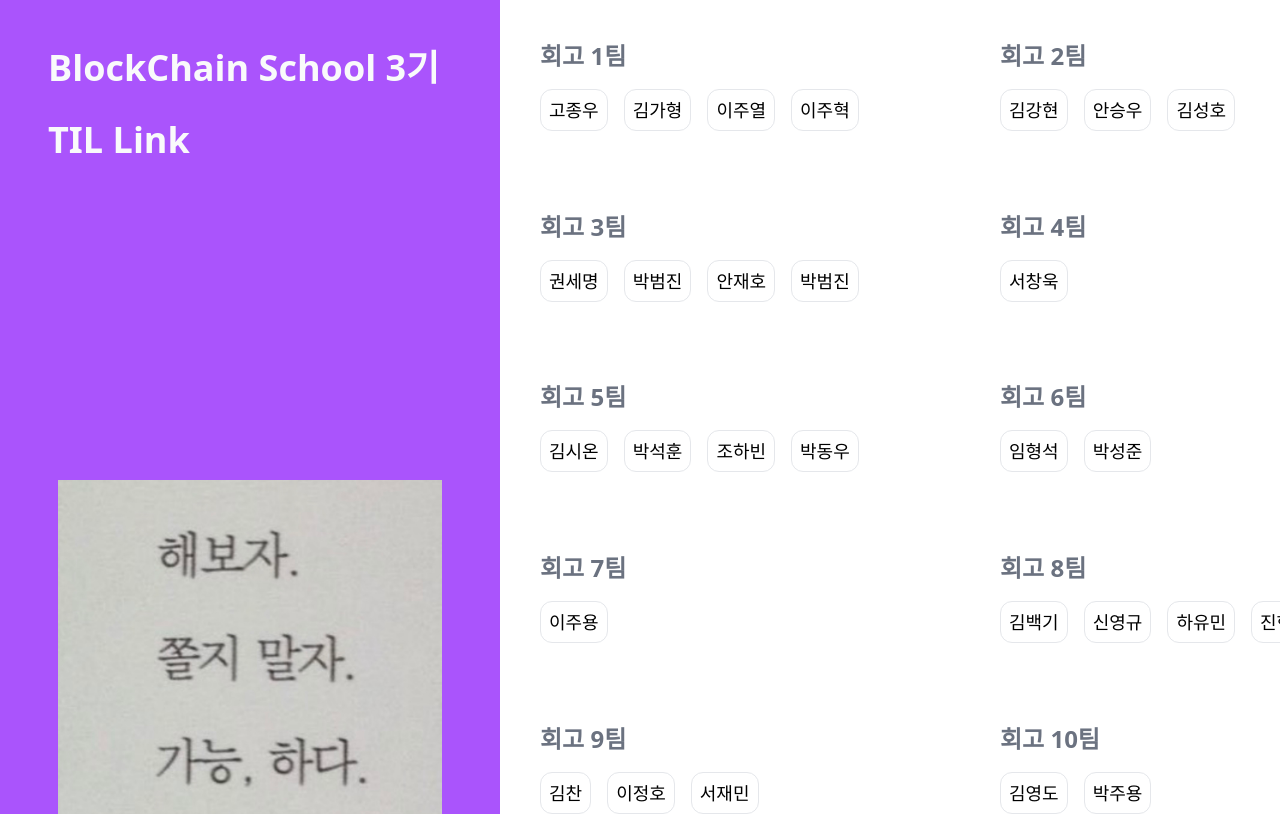
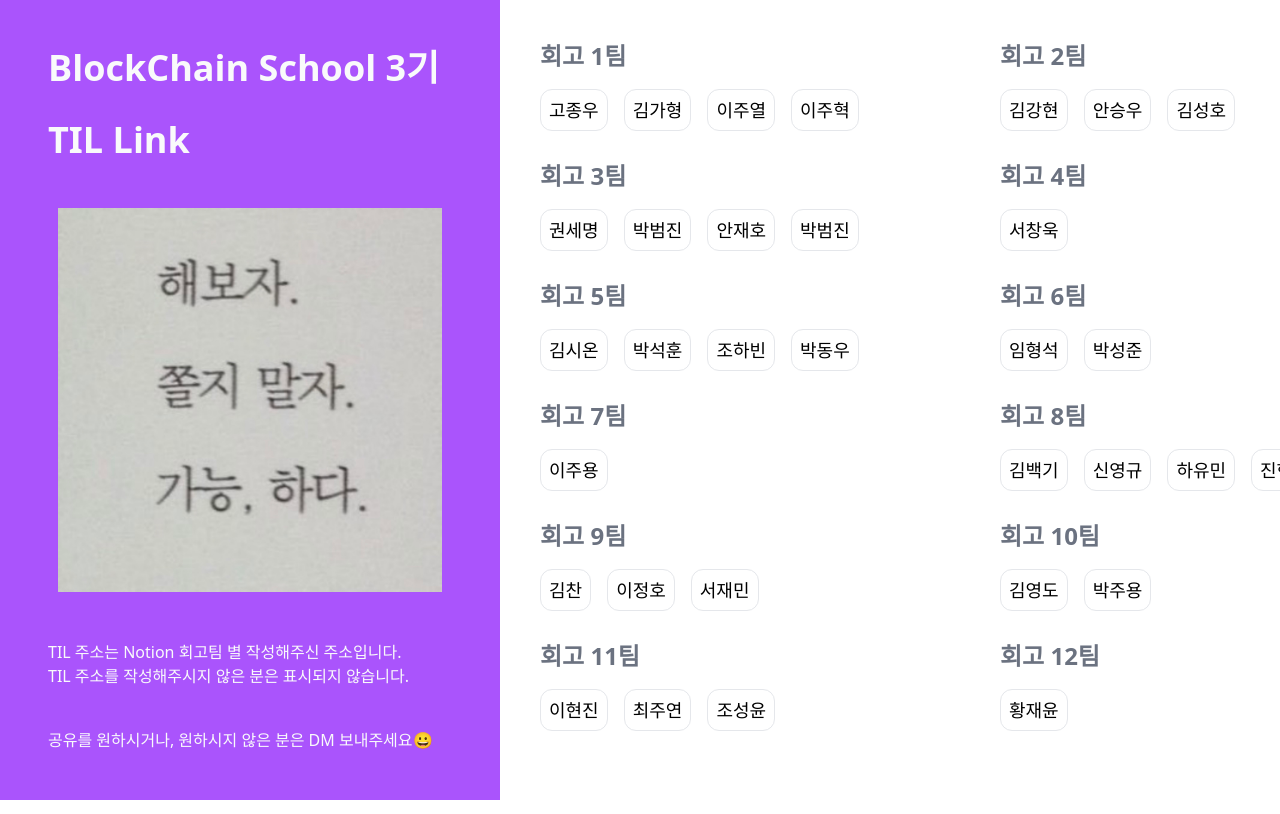
Before and after one commit to Crypto-kiki/Project_TIL, a React (Create React App) app: page / in a window 1280 px wide. Shown: the top 814 px of the page. Built offline with nearby package versions, Linux system fonts and the light colour scheme.

Commit message:
img size

```diff
--- a/src/App.jsx
+++ b/src/App.jsx
@@ -9,15 +9,15 @@ function App() {
 
   return (
     <div className="min-h-screen flex justify-between mx-auto min-w-[1500px]">
-      <div className="p-12 w-1/3 bg-[#aa54fc] text-gray-50 flex flex-col">
+      <div className="p-12 w-1/3 bg-[#aa54fc] text-gray-50 flex flex-col justify-between">
         <div className="text-4xl font-bold ">
           BlockChain School 3기
           <div className="mt-8">TIL Link</div>
         </div>
         <div className="flex justify-center">
-          <img src={rotateImage()} className="h-96 w-96 mt-80" />
+          <img src={rotateImage()} className="h-96 w-96" />
         </div>
-        <div className="mt-20">
+        <div>
           <div>TIL 주소는 Notion 회고팀 별 작성해주신 주소입니다.</div>
           <div>TIL 주소를 작성해주시지 않은 분은 표시되지 않습니다.</div>
           <div className="mt-10">
```
